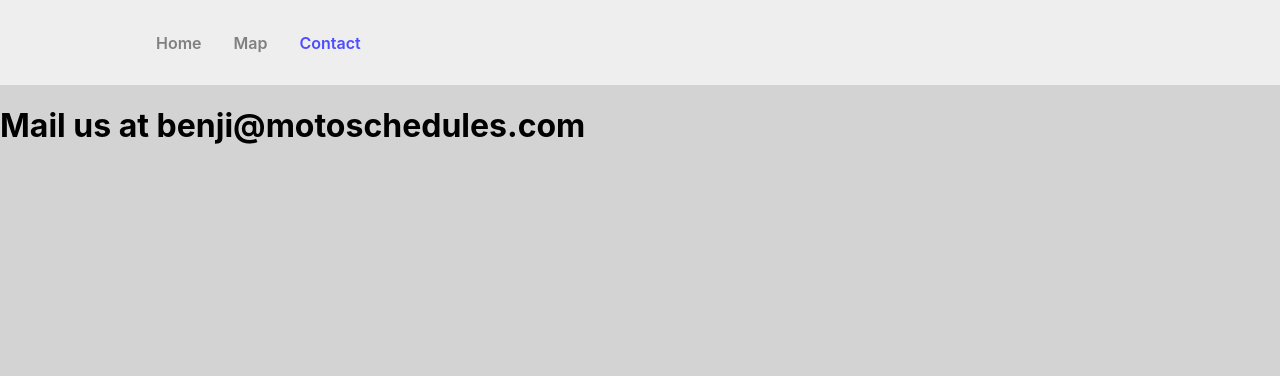
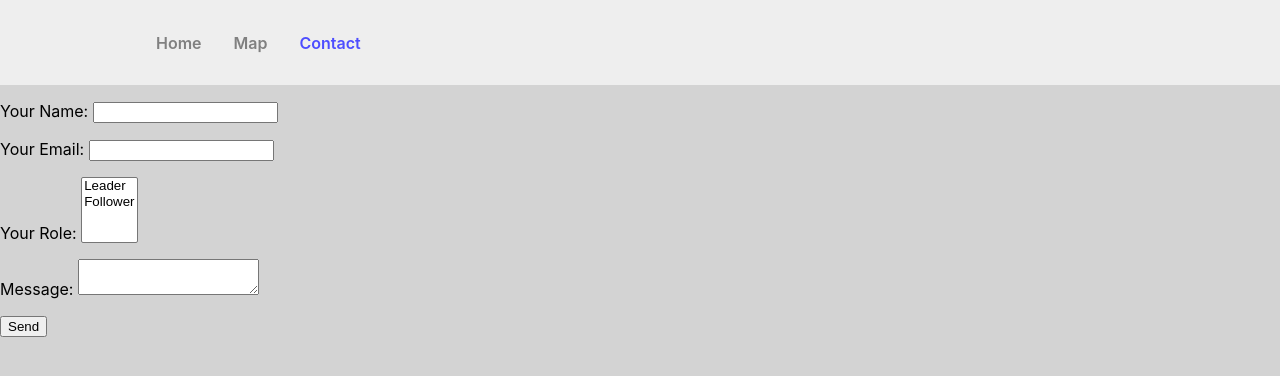
Before and after one commit to Benji-Montgomery/motoschedules, a React (Create React App) app: page /contact in a window 1280 px wide. Shown: the top 376 px of the page. Built offline with nearby package versions, Linux system fonts and the light colour scheme.

Commit message:
added contact form

```diff
--- a/src/pages/contact.js
+++ b/src/pages/contact.js
@@ -3,7 +3,27 @@
 const Contact = () => {
 return (
 	<div>
-	<h1>Mail us at benji@motoschedules.com</h1>
+	<form name="contact" method="POST" data-netlify="true">
+  <p>
+    <label>Your Name: <input type="text" name="name" /></label>
+  </p>
+  <p>
+    <label>Your Email: <input type="email" name="email" /></label>
+  </p>
+  <p>
+    <label>Your Role: <select name="role[]" multiple>
+      <option value="leader">Leader</option>
+      <option value="follower">Follower</option>
+    </select></label>
+  </p>
+  <p>
+    <label>Message: <textarea name="message"></textarea></label>
+  </p>
+  <p>
+    <button type="submit">Send</button>
+  </p>
+</form>
+
 	</div>
 );
 };
```
